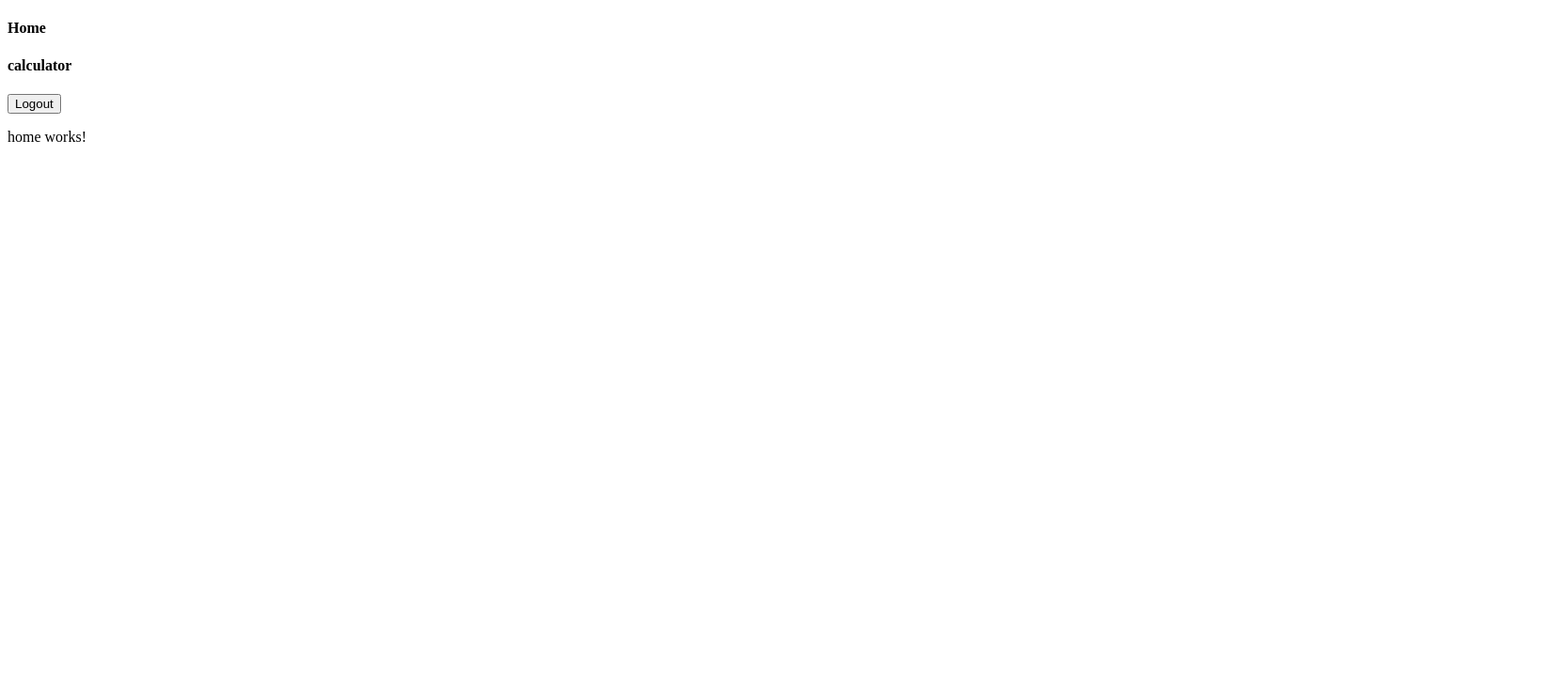
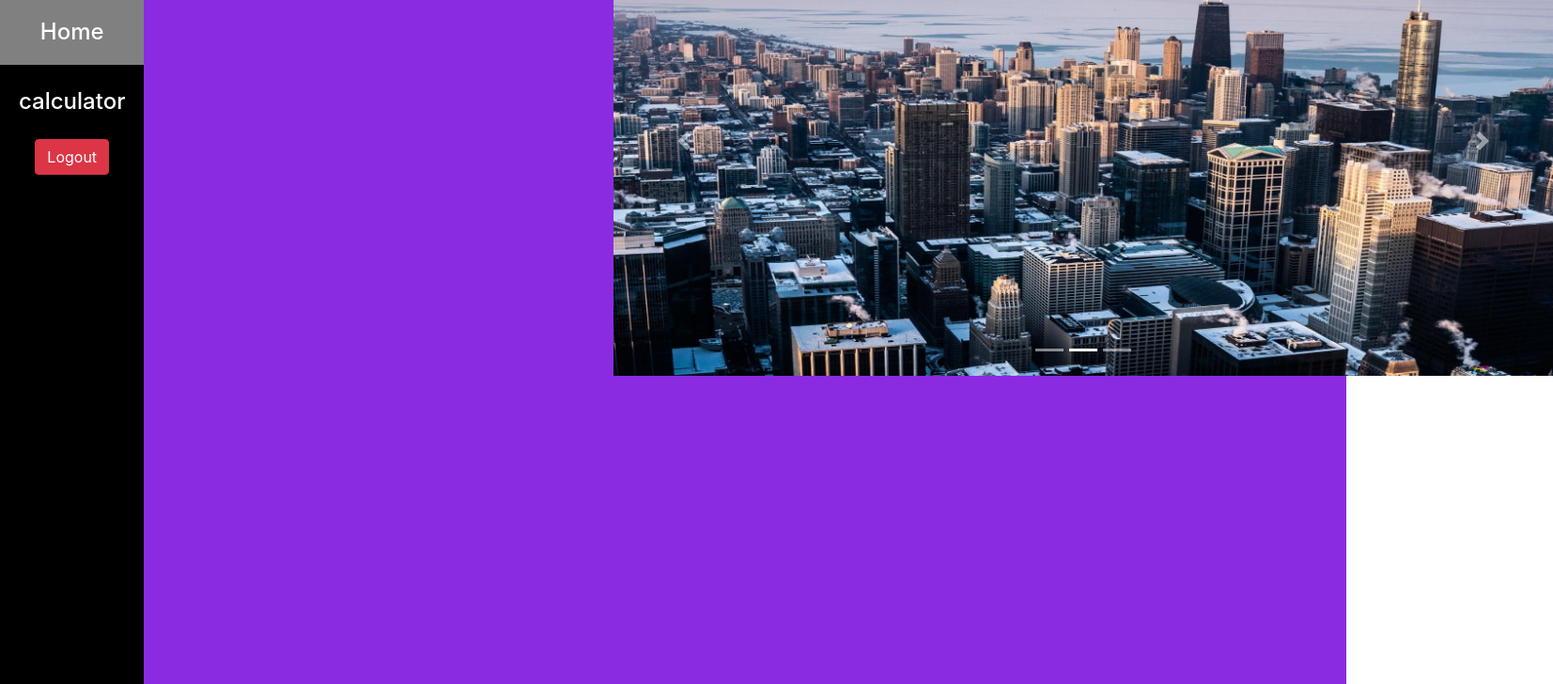
Before and after one commit to MadhukarGiragani/my-app, an Angular app: page /dashboard/home in a window 1280 px wide. Shown: the top 728 px of the page at 94% size, 1653 px wide, since content can reach past the window. Built offline with nearby package versions, Linux system fonts and the light colour scheme.

Commit message:
added home page routing and calculator

```diff
--- a/src/app/calculator/calculator.component.css
+++ b/src/app/calculator/calculator.component.css
@@ -0,0 +1,28 @@
+.parent{
+    width: 100vw;
+    height: 100vh;
+    background-color: red;
+    display: flex;
+    justify-content: center;
+    display: flex;
+    align-items: center;
+}
+.calci{
+    width: 400px;
+    height: 300px;
+    background-color: yellow;
+    text-align: center;
+    border-radius: 10px;
+}
+input{
+    width: 300px;
+    border-radius: 5px;
+    margin-bottom: 20px;
+}
+button{
+    border-radius: 5px;
+    margin-right: 10px;
+    background-color: aqua;
+    width: 70px;
+    margin-bottom: 20px;
+}
--- a/src/app/calculator/calculator.component.html
+++ b/src/app/calculator/calculator.component.html
@@ -1 +1,18 @@
-<p>calculator works!</p>
+<div class="parent">
+    <div class="calci">
+        <h4>Calculator</h4>
+        <input type="number" placeholder="0">
+        <br>
+        <input type="number" placeholder="0">
+        <br>
+        <button>ADD+</button>
+        <button>SUB-</button>
+        <button>MUL*</button>
+        <button>DIV/</button>
+        <br>
+        <h5>Result:</h5>
+
+
+    </div>
+
+</div>
--- a/src/app/dashboard/dashboard.component.css
+++ b/src/app/dashboard/dashboard.component.css
@@ -0,0 +1,25 @@
+.parent{
+    width: 100vw;
+    height: 100vh;
+    background-color: blueviolet;
+    display: flex;
+}
+.left{
+    width: 40%;
+    height: 100%;
+    background-color: black;
+    text-align: center;
+    color: white;
+    font-weight: 500;
+    margin-bottom: 10px;
+}
+.left h4:hover{
+    cursor: pointer;
+    background-color: grey;
+}
+.left h4{
+    padding: 20px;
+    margin: 0;
+    margin-bottom: 5px;
+    text-align: center;
+}
--- a/src/app/home/home.component.css
+++ b/src/app/home/home.component.css
@@ -0,0 +1,33 @@
+.parent{
+    width: 100vw;
+    height: 100vh;
+    background-color: blueviolet;
+    display: flex;
+}
+.left{
+    width: 100px;
+    height: 100%;
+    background-color: black;
+    text-align: center;
+    color: white;
+    font-weight: 500;
+    margin-bottom: 10px;
+}
+.right{
+    text-align: center;
+    display: flex;
+    justify-content: center;
+    align-items: center;
+    margin: 500px;
+    margin-top: 0;
+}
+.right h1{
+    text-align: center;
+    color: white;
+}
+img{
+    width: 1000px;
+    height: 500px;
+
+
+}
--- a/src/app/home/home.component.html
+++ b/src/app/home/home.component.html
@@ -1 +1,39 @@
-<p>home works!</p>
+<div class="parent">
+    <div class="left">
+
+    </div>
+    <div class="right">
+        <div id="demo" class="carousel slide" data-ride="carousel">
+
+            <!-- Indicators -->
+            <ul class="carousel-indicators">
+              <li data-target="#demo" data-slide-to="0" class="active"></li>
+              <li data-target="#demo" data-slide-to="1"></li>
+              <li data-target="#demo" data-slide-to="2"></li>
+            </ul>
+
+            <!-- The slideshow -->
+            <div class="carousel-inner">
+              <div class="carousel-item active">
+                <img src="/assets/building1.jpg" alt="Los Angeles">
+              </div>
+              <div class="carousel-item">
+                <img src="/assets/building2.jpg" alt="Chicago">
+              </div>
+              <div class="carousel-item">
+                <img src="/assets/error.jpg" alt="New York">
+              </div>
+            </div>
+
+            <!-- Left and right controls -->
+            <a class="carousel-control-prev" href="#demo" data-slide="prev">
+              <span class="carousel-control-prev-icon"></span>
+            </a>
+            <a class="carousel-control-next" href="#demo" data-slide="next">
+              <span class="carousel-control-next-icon"></span>
+            </a>
+
+          </div>
+    </div>
+
+</div>
--- a/src/app/login/login.component.css
+++ b/src/app/login/login.component.css
@@ -1,21 +1,41 @@
 .parent{
     width: 100vw;
     height: 100vh;
+    background-color: blue;
+    display: flex;
+    justify-content: center;
+    align-items: center;
+}
+.form{
+    width: 400px;
+    height: 400px;
     background-color: brown;
+    border-radius: 10px;
+    margin-top: 20px;
+    display: flex;
+    justify-content: center;
+    align-items: center;
+
 }
-.left{
-    width: 20%;
-    height: 100%;
-    background-color: black;
+.parent h3{
+    text-align: center;
+    color: white;
+    font-weight: 500;
 }
-.right{
-    width: 80%;
-    height: 100%;
-    background-color: teal;
+label{
+    color: white;
+    padding: 0;
+    margin-bottom: 10px;
 }
-.left h4{
-    padding: 20px;
-    margin: 0;
-    margin-bottom: 5px;
+form{
     text-align: center;
+
 }
+button{
+    width: 300px;
+    height: 40px;
+    border-radius: 10px;
+}
+input{
+    border-radius: 5px;
+}
--- a/src/app/login/login.component.html
+++ b/src/app/login/login.component.html
@@ -1,5 +1,18 @@
 <div class="parent">
-
+    <div class="form">
+    <form action="">
+        <h3>Login</h3>
+        <label for="">Mail:</label>
+        <input type="text" placeholder="Username">
+        <br>
+        <label for="">password:</label>
+        <input type="text" placeholder="password">
+        <br>
+        <button routerLink="/dashboard" class="btn btn-success">Login</button>
+        <br>
+        <h6>forgot password?</h6>
+    </form>
+    </div>
 
 
 </div>
--- a/src/index.html
+++ b/src/index.html
@@ -6,6 +6,10 @@
   <base href="/">
   <meta name="viewport" content="width=device-width, initial-scale=1">
   <link rel="icon" type="image/x-icon" href="favicon.ico">
+  <link rel="stylesheet" href="https://cdn.jsdelivr.net/npm/bootstrap@4.6.2/dist/css/bootstrap.min.css">
+  <script src="https://cdn.jsdelivr.net/npm/jquery@3.6.3/dist/jquery.slim.min.js"></script>
+  <script src="https://cdn.jsdelivr.net/npm/popper.js@1.16.1/dist/umd/popper.min.js"></script>
+  <script src="https://cdn.jsdelivr.net/npm/bootstrap@4.6.2/dist/js/bootstrap.bundle.min.js"></script>
 </head>
 <body>
   <app-root></app-root>
```
Also changed, not shown: src/app/app.component.css (line endings or trailing spaces), src/app/dashboard/dashboard.component.html (line endings or trailing spaces), src/assets/building1.jpg (added), src/assets/building2.jpg (added).
